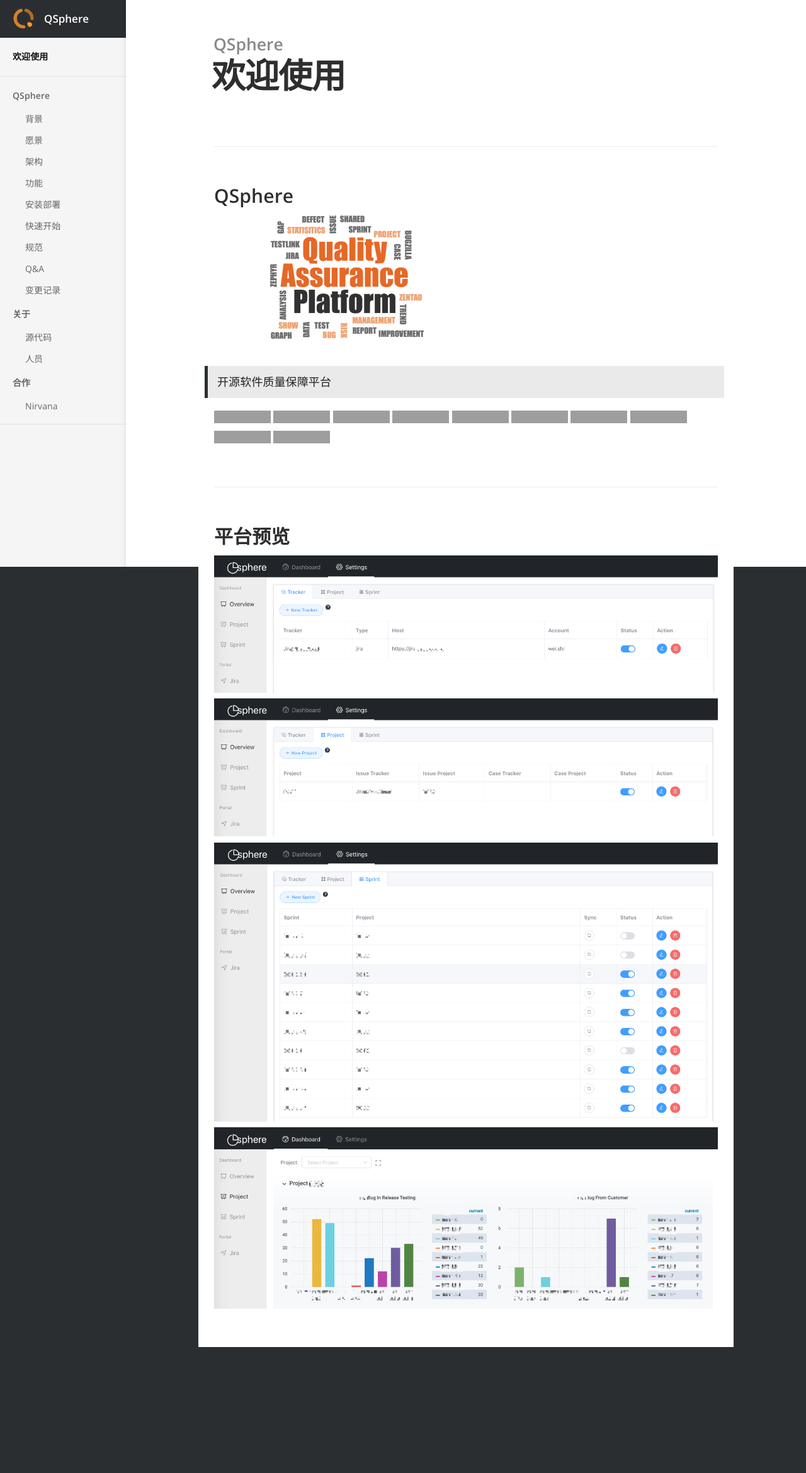
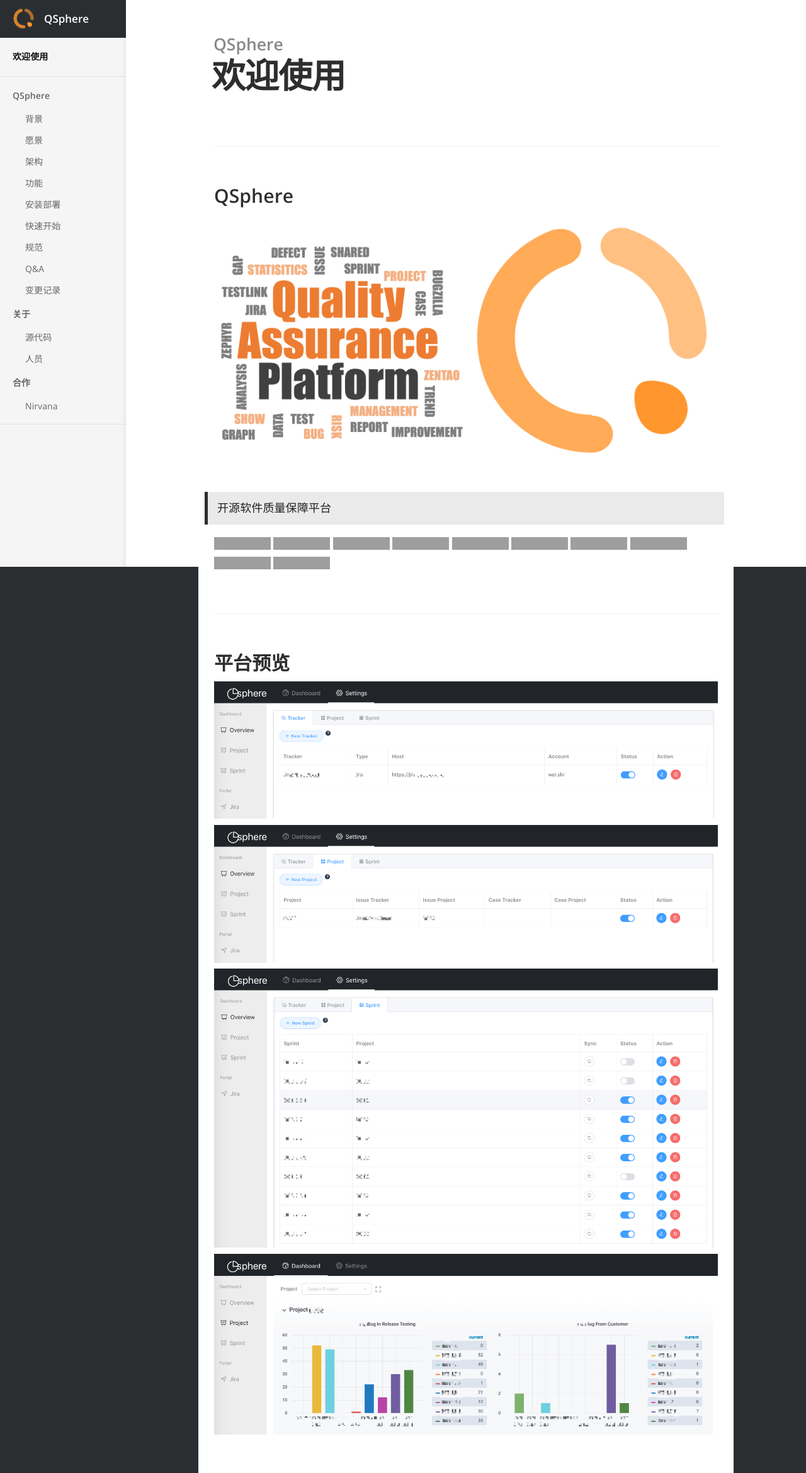
Before and after one commit to QualitySphere/QualitySphere.github.io, a Jekyll site: the page built from index.md, in a window 1280 px wide. Shown: the whole page at 63% size. Built offline with Jekyll 4.4.1, drawn with Linux system fonts in a browser that asks for light colours; before the commit the page ends 2139 px from its top, so only the background shows below that; grey boxes are pictures that could not be loaded.

Commit message:
add images

```diff
--- a/index.md
+++ b/index.md
@@ -4,7 +4,7 @@
 
 ### QSphere
 
-<img src="/images/qap.png" width="400" />
+<img src="/images/qap.png" width="400" /><img src="/images/logo.png" width="400" />
 
 > 开源软件质量保障平台
 
```
Also changed, not shown: images/logo.png (added), images/qap.png, images/vision.png.
